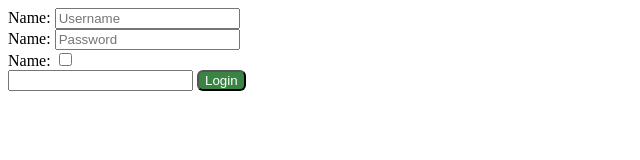
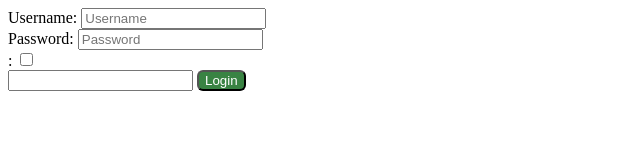
Before and after one commit to ielizAlex/COMP-6062-Lab-2, a plain HTML site: page index.html in a window 1280 px wide. Shown: the whole page, without its empty margins (0-640 px from the left). Drawn offline with Linux system fonts and the light colour scheme.

Commit message:
Update index.html

```diff
--- a/index.html
+++ b/index.html
@@ -6,15 +6,15 @@
   <body>
     <form>
         <div>
-          <label for = "Username">Name:</label>
-          <input type = "text" id = "name" name = "Username" min-length = 5 required placeholder = "Username"/>
+          <label for = "Username">Username:</label>
+          <input type = "text" id = "Username" name = "Username" min-length = "5" required placeholder = "Username"/>
         </div>
         <div>
-          <label for = "Password">Name:</label>
-          <input type = "password" id = "password" name = "Password" required min-length = 5 placeholder = "Password"/>
+          <label for = "Password">Password:</label>
+          <input type = "password" id = "password" name = "Password" required min-length = "5" placeholder = "Password"/>
         </div>
         <div>
-          <label for = "Remember me">Name:</label>
+          <label for = "Remember me">:</label>
           <input type = "checkbox" />
         </div>
         <input class="button">
```
